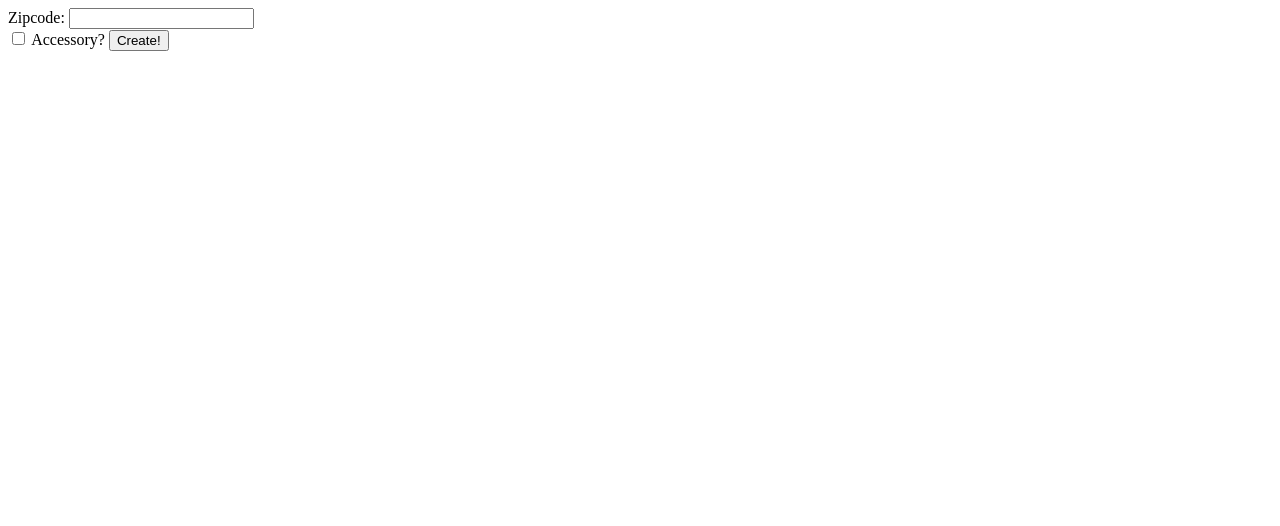
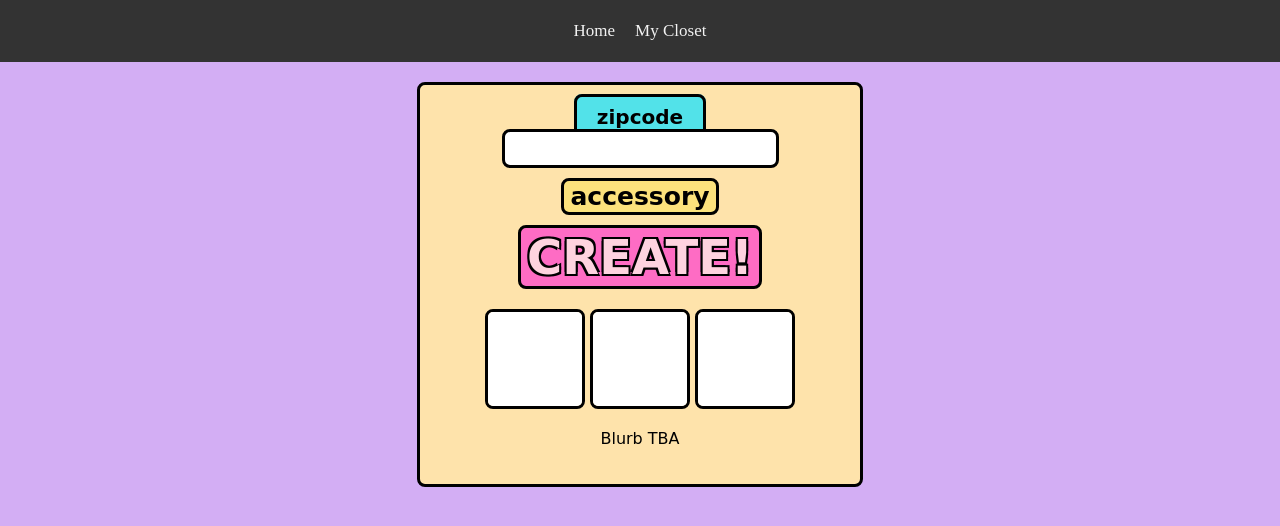
Before and after one commit to cactuskat/ClothingTracker, a Flask app: page / in a window 1280 px wide. Shown: the top 526 px of the page. Run offline with Flask 3, Linux system fonts and the light colour scheme.

Commit message:
Stylized Homepage
.Stylized Homepage based off of first design which was 90s/kids games/cher's closet esq.

```diff
--- a/static/js/main.js
+++ b/static/js/main.js
@@ -18,12 +18,15 @@ class Outfit {
 }
 
 // === Global Variables ===
-
+let isAccessoryActive;
 
 // === DOM Functions ===
-document.getElementById("outfitForm").addEventListener("submit",async(event) => {
+document.getElementById("outfitCreatorForm").addEventListener("submit",async(event) => {
     event.preventDefault();
     await updateMannequin();
+})
+document.getElementById("accessoryBtn").accessKeyLabel("click", function () {
+
 })
 
 
@@ -38,7 +41,7 @@ async function fetchWeather() {
     let query;
     try {
         // Determine location
-        const zipcodeTextbox = document.getElementById("zipcode");
+        const zipcodeTextbox = document.getElementById("zipcodeTextbox");
         if(!zipcodeTextbox) {throw new Error("fetchWeather Error: no zipcode textbox");}
 
         if (zipcodeTextbox.value.trim().length > 0)
--- a/templates/index.html
+++ b/templates/index.html
@@ -2,23 +2,128 @@
 <html>
 <head>
   <title>Cher's Closet</title>
+  <style>
+    body {
+      background-color: #D3AEF4;
+      margin: 0;
+      padding: 0;
+      height: 100%;
+    }
+    .navBar {
+      align-items: center;
+      background-color: #333;
+      box-sizing: border-box;
+      display: flex;
+      flex-direction: row;
+      justify-content: center;
+      margin-bottom: 20px;
+      overflow: hidden;
+      padding: 3px 15px;
+      width: 100%;
+    }
+    .navBar p {
+      color: #f2f2f2;
+      text-align: center;
+      padding: 1px 10px;
+      text-decoration: none;
+      font-size: 17px;
+    }
+    .outfitImg {
+      border: 3px solid black;
+      border-radius: 8px;
+      box-sizing: border-box;
+    }
+    #accessoryBtn {
+      background-color: #FCE27C;
+      border: 3px solid #ccc;
+      border-color: black;
+      border-radius: 8px;
+      cursor: pointer;
+      font-family: cursive;
+      font-size: 25px;
+      font-weight: bold;
+      margin-bottom: 10px;
+    }
+    #createBtn {
+      background-color: #FE6CC4;
+      border: 3px solid #ccc;
+      border-color: black;
+      border-radius: 8px;
+      color: #FED3DF;
+      cursor: pointer;
+      font-family: cursive;
+      font-size: 48px;
+      font-weight: bold;
+      text-shadow: -2px -2px 0 black,
+        2px -2px 0 black,
+        -2px 2px 0 black,
+        2px 2px 0 black;;
+    }
+    #mainDiv {
+      align-items: center;
+      background-color: #FEE3AB;
+      border: 3px solid #ccc;
+      border-color: black;
+      border-radius: 8px;
+      display: flex;
+      flex-direction: column;
+      font-family: cursive;
+      margin: 20px auto 0;
+      max-width: 400px;
+      min-width: 300px;
+      padding: 20px;
+    }
+    #outfitCreatorForm {
+      margin-bottom: 20px;
+      text-align: center;
+      width: 100%;
+    }
+    #zipcodeTextbox{
+      border: 3px solid black;
+      border-color: black;
+      border-radius: 8px;
+      box-sizing: border-box;
+      font-size: 20px;
+      margin-bottom: 10px;
+      padding: 5px 3px;
+    }
+    #mainDiv label {
+      background-color: #52E2E9;
+      border: 3px solid black;
+      border-color: black;
+      border-radius: 8px;
+      box-sizing: border-box;
+      font-size: 20px;
+      font-weight: bold;
+      margin-bottom: 10px;
+      padding: 8px 20px;
+    }
+  </style>
 </head>
 <body>
-
-  <form id="outfitForm">
-    <label for="zipcode">Zipcode:</label>
-     <input id="zipcode" type="text">
-    <!---<input id="zipcode" type="text" maxlength="5" pattern="\d{5}" title="5 digits" required>--->
-    <br>
-    <input id="accessoryBtn" type="checkbox" value="addAccessory"/>
-    <label for="accessoryBtn">Accessory?</label>
-    <button id="createBtn" type="submit">Create!</button>
-  </form>
-  <br><br>
-  <img id="top" width="100px" height="100px" src="/static/imgs/Placeholders/blank.png">
-  <img id="bottom" width="100px" height="100px" src="/static/imgs/Placeholders/blank.png">
-  <img id="accessory" width="100px" height="100px" src="/static/imgs/Placeholders/blank.png">
-  <p id="weatherBox"></p>
+  <div class="navBar">
+    <p>Home</p>
+    <p>My Closet</p>
+  </div>
+  <div id="mainDiv" class="mainDivClass">
+    <form id="outfitCreatorForm">
+      <label for="zipcode">zipcode</label>
+      <input id="zipcodeTextbox" type="text">
+      <!---<input id="zipcode" type="text" maxlength="5" pattern="\d{5}" title="5 digits" required>--->
+      <br>
+      <!---<input id="accessoryBtn" type="checkbox" value="addAccessory"/>
+      <label for="accessoryBtn">Accessory?</label>--->
+      <button id="accessoryBtn" type="button">accessory</button>
+      <br>
+      <button id="createBtn" type="submit">CREATE!</button>
+    </form>
+  <div id="imageDiv">
+    <img id="top" class="outfitImg" width="100px" height="100px" src="/static/imgs/Placeholders/blank.png">
+    <img id="bottom" class="outfitImg" width="100px" height="100px" src="/static/imgs/Placeholders/blank.png">
+    <img id="accessory" class="outfitImg" width="100px" height="100px" src="/static/imgs/Placeholders/blank.png">
+  </div>
+  <p>Blurb TBA</p>
+  </div>
 
   <script src="/static/js/main.js"></script>
 </body>
```
Also changed, not shown: Snapshots/IndexDesgin1.png (added).
